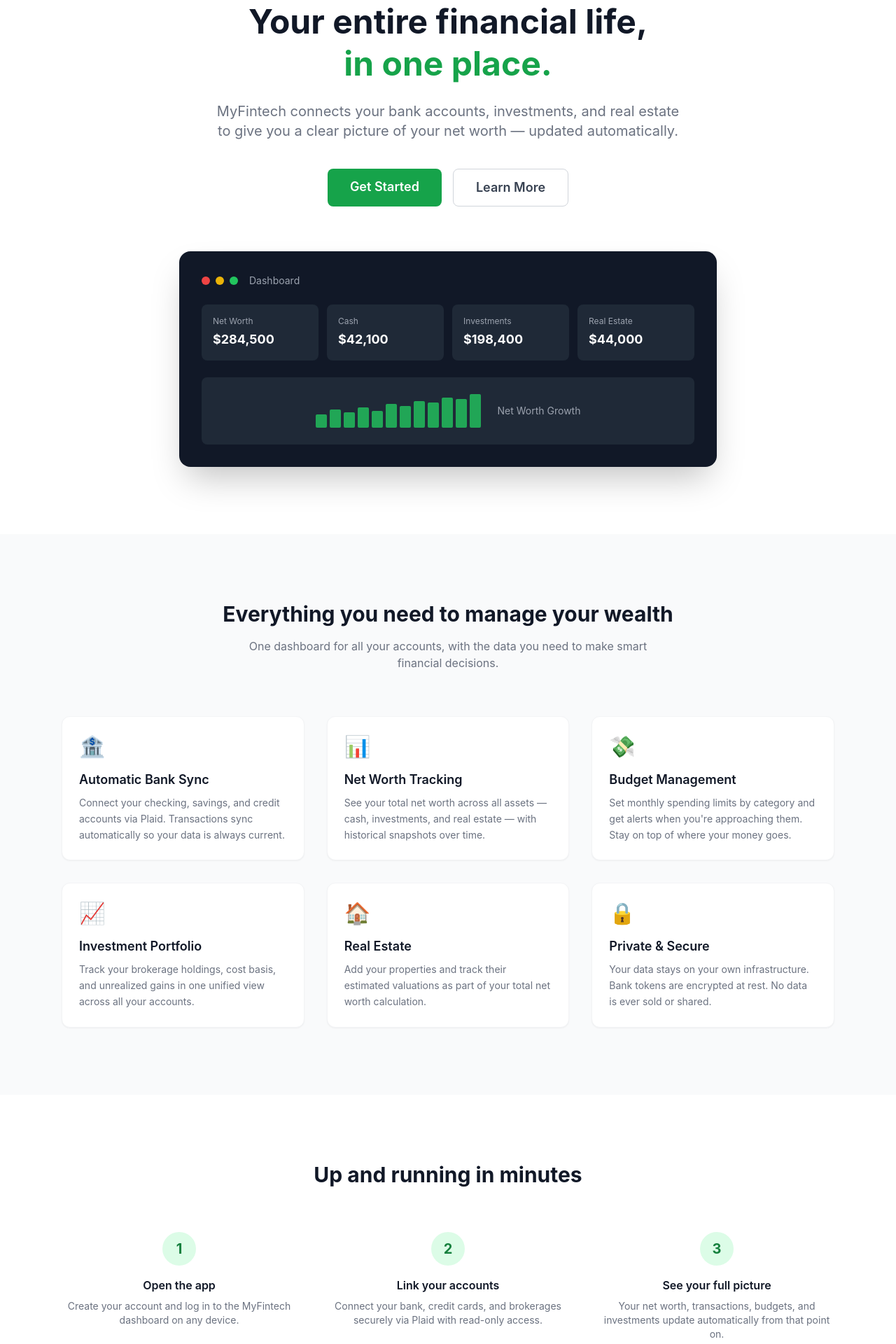
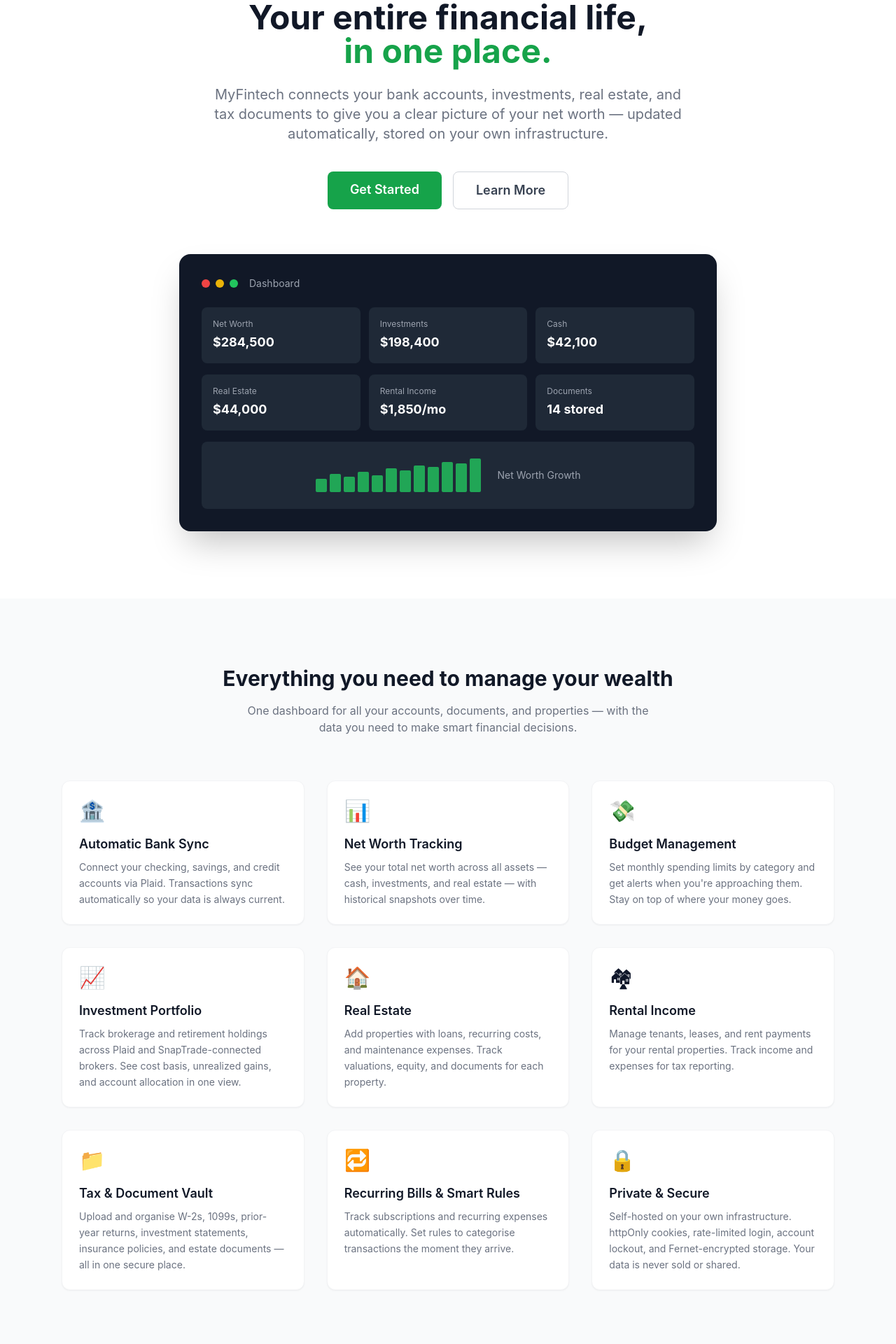
Before and after one commit to Sarrylko/Myfintech, a Next.js app in the folder frontend/: page / in a window 1280 px wide. Shown: the part 160-2080 px from the top of the page at 70% size. Built offline with nearby package versions, Linux system fonts and the light colour scheme.

Commit message:
feat: enhance landing page content and layout; add version display and improve financial overview

```diff
--- a/frontend/src/app/page.tsx
+++ b/frontend/src/app/page.tsx
@@ -1,3 +1,5 @@
+import { APP_VERSION } from "@/lib/version";
+
 export default function LandingPage() {
   return (
     <div className="min-h-screen bg-white">
@@ -15,15 +17,16 @@ export default function LandingPage() {
       </header>
 
       {/* Hero */}
-      <section className="max-w-6xl mx-auto px-6 py-24 text-center">
-        <h1 className="text-5xl font-bold text-gray-900 leading-tight mb-6">
+      <section className="max-w-6xl mx-auto px-6 py-12 md:py-24 text-center">
+        <h1 className="text-3xl sm:text-4xl md:text-5xl font-bold text-gray-900 leading-tight mb-6">
           Your entire financial life,
           <br />
           <span className="text-primary-600">in one place.</span>
         </h1>
         <p className="text-xl text-gray-500 max-w-2xl mx-auto mb-10">
-          MyFintech connects your bank accounts, investments, and real estate to
-          give you a clear picture of your net worth — updated automatically.
+          MyFintech connects your bank accounts, investments, real estate, and
+          tax documents to give you a clear picture of your net worth — updated
+          automatically, stored on your own infrastructure.
         </p>
         <div className="flex gap-4 justify-center">
           <a
@@ -48,16 +51,27 @@ export default function LandingPage() {
             <div className="w-3 h-3 rounded-full bg-green-500" />
             <span className="ml-2 text-gray-400 text-sm">Dashboard</span>
           </div>
-          <div className="grid grid-cols-4 gap-3 mb-6">
+          <div className="grid grid-cols-2 sm:grid-cols-3 gap-3 mb-4">
             {[
               { label: "Net Worth", value: "$284,500" },
+              { label: "Investments", value: "$198,400" },
               { label: "Cash", value: "$42,100" },
-              { label: "Investments", value: "$198,400" },
+            ].map((card) => (
+              <div key={card.label} className="bg-gray-800 rounded-lg p-3 sm:p-4">
+                <p className="text-gray-400 text-xs mb-1">{card.label}</p>
+                <p className="text-white font-bold text-base sm:text-lg">{card.value}</p>
+              </div>
+            ))}
+          </div>
+          <div className="grid grid-cols-2 sm:grid-cols-3 gap-3 mb-4">
+            {[
               { label: "Real Estate", value: "$44,000" },
+              { label: "Rental Income", value: "$1,850/mo" },
+              { label: "Documents", value: "14 stored" },
             ].map((card) => (
-              <div key={card.label} className="bg-gray-800 rounded-lg p-4">
+              <div key={card.label} className="bg-gray-800 rounded-lg p-3 sm:p-4">
                 <p className="text-gray-400 text-xs mb-1">{card.label}</p>
-                <p className="text-white font-bold text-lg">{card.value}</p>
+                <p className="text-white font-bold text-base sm:text-lg">{card.value}</p>
               </div>
             ))}
           </div>
@@ -85,8 +99,8 @@ export default function LandingPage() {
             Everything you need to manage your wealth
           </h2>
           <p className="text-gray-500 text-center max-w-xl mx-auto mb-16">
-            One dashboard for all your accounts, with the data you need to make
-            smart financial decisions.
+            One dashboard for all your accounts, documents, and properties —
+            with the data you need to make smart financial decisions.
           </p>
           <div className="grid grid-cols-1 md:grid-cols-3 gap-8">
             {features.map((f) => (
@@ -149,9 +163,10 @@ export default function LandingPage() {
 
       {/* Footer */}
       <footer className="border-t border-gray-100 py-8">
-        <div className="max-w-6xl mx-auto px-6 flex items-center justify-between text-sm text-gray-400">
+        <div className="max-w-6xl mx-auto px-6 flex flex-col sm:flex-row items-center justify-between gap-2 text-sm text-gray-400">
           <span>MyFintech &copy; {new Date().getFullYear()}</span>
           <span>Your data. Your control.</span>
+          <span>v{APP_VERSION}</span>
         </div>
       </footer>
     </div>
@@ -181,19 +196,37 @@ const features = [
     icon: "📈",
     title: "Investment Portfolio",
     description:
-      "Track your brokerage holdings, cost basis, and unrealized gains in one unified view across all your accounts.",
+      "Track brokerage and retirement holdings across Plaid and SnapTrade-connected brokers. See cost basis, unrealized gains, and account allocation in one view.",
   },
   {
     icon: "🏠",
     title: "Real Estate",
     description:
-      "Add your properties and track their estimated valuations as part of your total net worth calculation.",
+      "Add properties with loans, recurring costs, and maintenance expenses. Track valuations, equity, and documents for each property.",
+  },
+  {
+    icon: "🏘",
+    title: "Rental Income",
+    description:
+      "Manage tenants, leases, and rent payments for your rental properties. Track income and expenses for tax reporting.",
+  },
+  {
+    icon: "📁",
+    title: "Tax & Document Vault",
+    description:
+      "Upload and organise W-2s, 1099s, prior-year returns, investment statements, insurance policies, and estate documents — all in one secure place.",
+  },
+  {
+    icon: "🔁",
+    title: "Recurring Bills & Smart Rules",
+    description:
+      "Track subscriptions and recurring expenses automatically. Set rules to categorise transactions the moment they arrive.",
   },
   {
     icon: "🔒",
     title: "Private & Secure",
     description:
-      "Your data stays on your own infrastructure. Bank tokens are encrypted at rest. No data is ever sold or shared.",
+      "Self-hosted on your own infrastructure. httpOnly cookies, rate-limited login, account lockout, and Fernet-encrypted storage. Your data is never sold or shared.",
   },
 ];
 
@@ -206,11 +239,11 @@ const steps = [
   {
     title: "Link your accounts",
     description:
-      "Connect your bank, credit cards, and brokerages securely via Plaid with read-only access.",
+      "Connect your bank, credit cards, and brokerages securely via Plaid or SnapTrade with read-only access.",
   },
   {
     title: "See your full picture",
     description:
-      "Your net worth, transactions, budgets, and investments update automatically from that point on.",
+      "Your net worth, transactions, budgets, investments, and documents update automatically from that point on.",
   },
 ];
```
